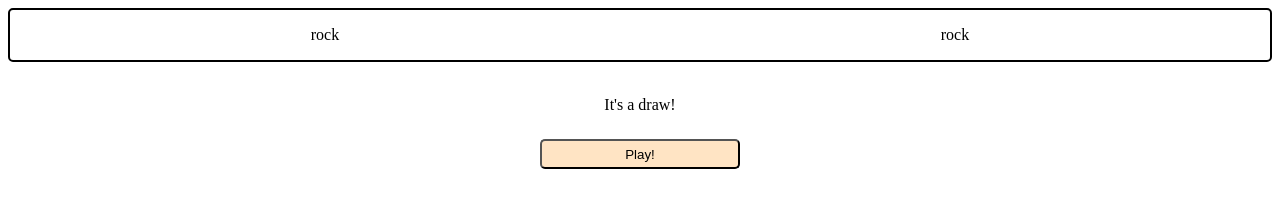
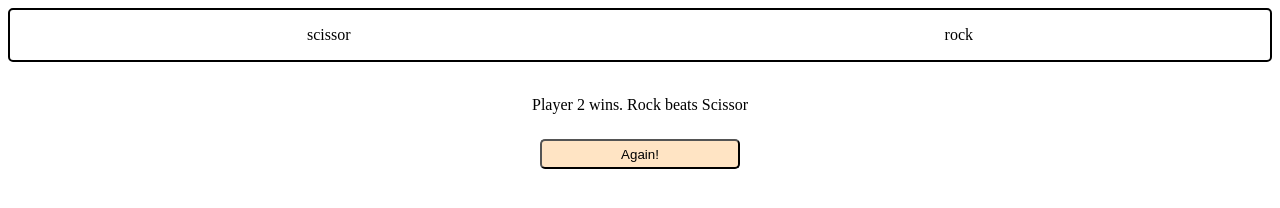
Before and after one commit to Miihh/rock-paper-scissor, a plain HTML site: page index.html in a window 1280 px wide. Both pictures are taken after a click on the button "Play!". Drawn offline with Linux system fonts and the light colour scheme.

Commit message:
added replayability function

```diff
--- a/index.html
+++ b/index.html
@@ -14,7 +14,7 @@
     </div>
     <br />
     <p id="rps-game-resultss"></p>
-    <button id="rps-btn" onclick="play()">Play!</button>
+    <button id="rps-btn" onclick="restart()">Play!</button>
     <script src="./rps.js"></script>
   </body>
 </html>
--- a/rps.js
+++ b/rps.js
@@ -4,6 +4,8 @@ let hands = ["rock", "paper", "scissor"];
 let player1 = document.getElementById("rps-player1");
 let player2 = document.getElementById("rps-player2");
 let result = document.getElementById("rps-game-resultss");
+let playBtn = document.getElementById("rps-btn");
+let stillInTheGame = true;
 
 function getHand() {
   let randomIndex = Math.floor(Math.random() * 3); //trebuie sa cream un index, randomIndex
@@ -17,12 +19,11 @@ function getHand2() {
   return hands[randomIndex];
 }
 
-let hand1 = getHand();
-let hand2 = getHand2();
-
 function play() {
-  player1.textContent = hand1;
-  player2.textContent = hand2;
+  player1.textContent = getHand();
+  player2.textContent = getHand2();
+  // nu mai salvam rezultatul functiilor getHand si getHand2 in variabile, pentru ca raman setate pe
+  // rezultatele generate la prima apelare, deci nu va merge functia de reapelare a celor 2 functii mentionate anterior
 
   if (player1.textContent === hands[0] && player2.textContent === hands[1]) {
     result.textContent = "Player 2 wins. Paper beats Rock";
@@ -61,6 +62,7 @@ function play() {
     result.textContent = "It's a draw!";
     console.log("It's a draw!");
   }
+  stillInTheGame = false;
 }
 // OR
 
@@ -80,3 +82,11 @@ function play() {
 //     console.log("It's a draw!");
 //   }
 // }
+
+function restart() {
+  play();
+  if ((stillInTheGame = false)) {
+    play();
+  }
+  playBtn.textContent = "Again!";
+}
```
